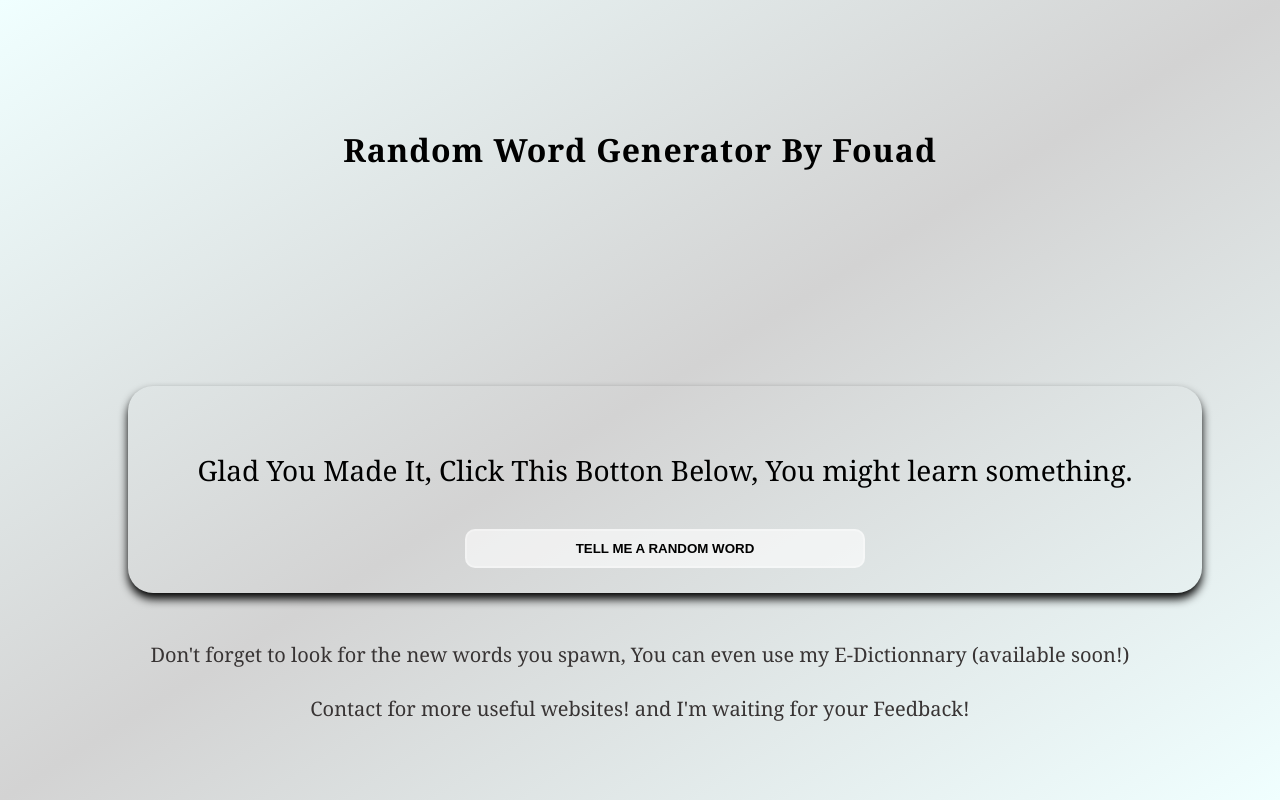
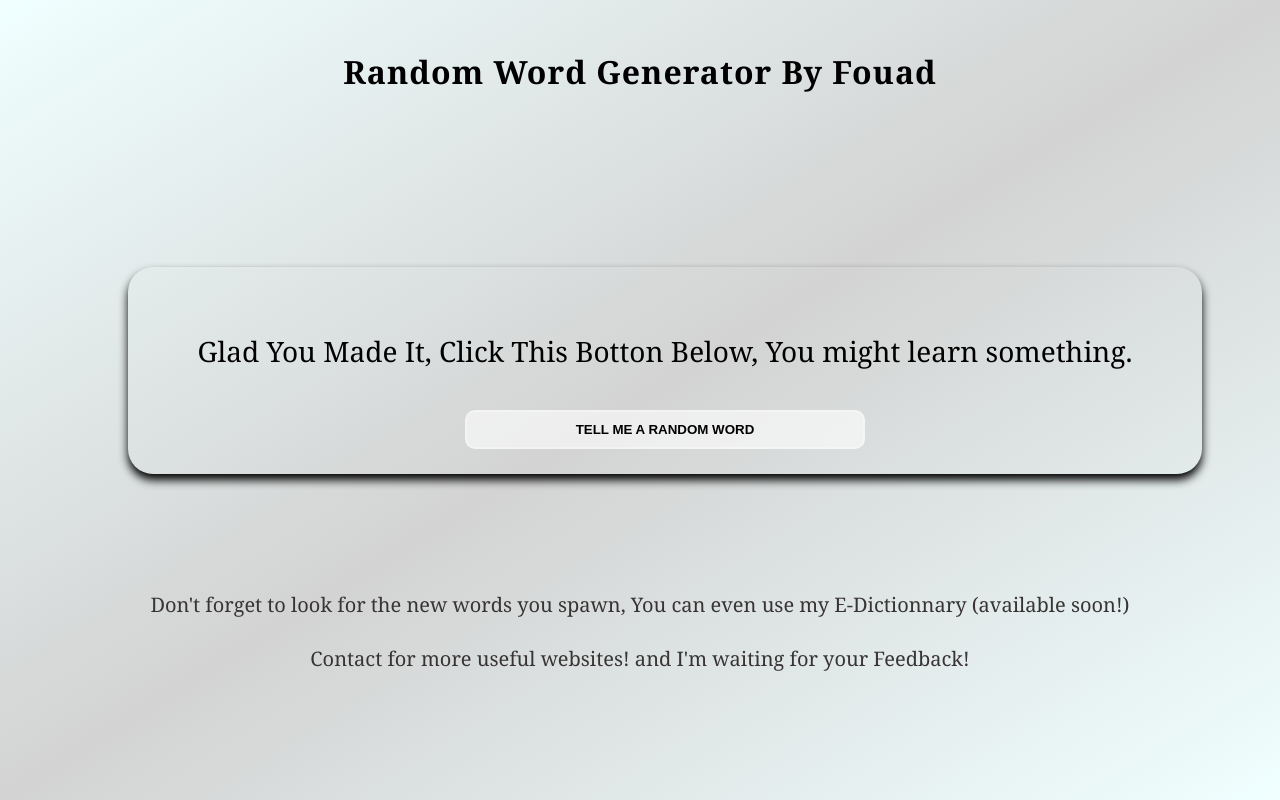
Before and after one commit to Nube-Negra-Di-Guerra/Random-Word-Generator, a plain HTML site: page index.html in a window 1280 px wide. Drawn offline with Linux system fonts and the light colour scheme.

Commit message:
Update styles.css

```diff
--- a/styles.css
+++ b/styles.css
@@ -19,15 +19,11 @@ body{
     width: 100%;
     position: relative;
     top: 30%;
-    left:00%;
-    right:0%;
 }
 
 .header{
-    position: relative;
+    position: fixed;
     top: 50px;
-    left:00%;
-    right:0%;
     margin: 0px;
     font-weight: 800;
     letter-spacing: 1px;
```
